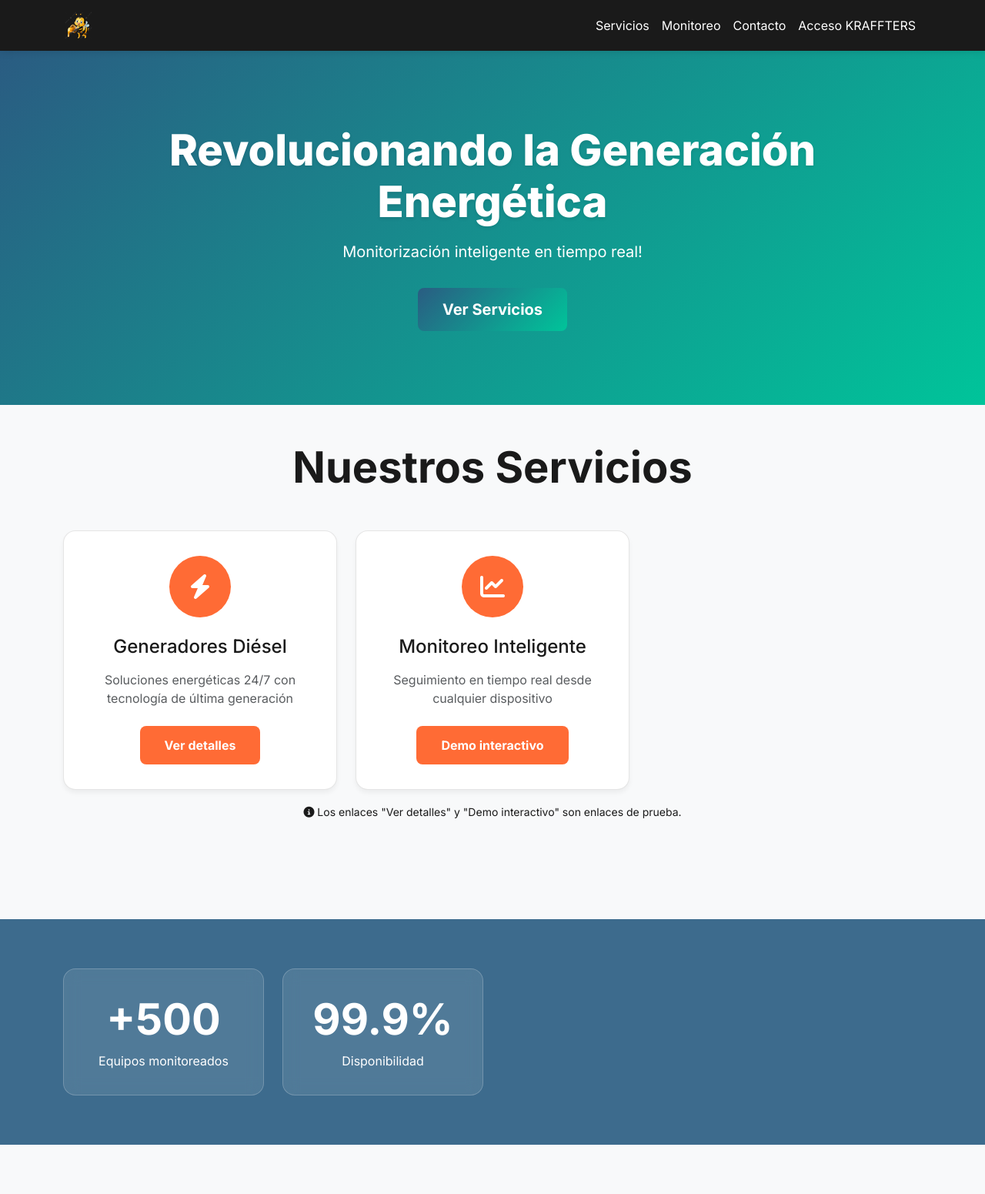
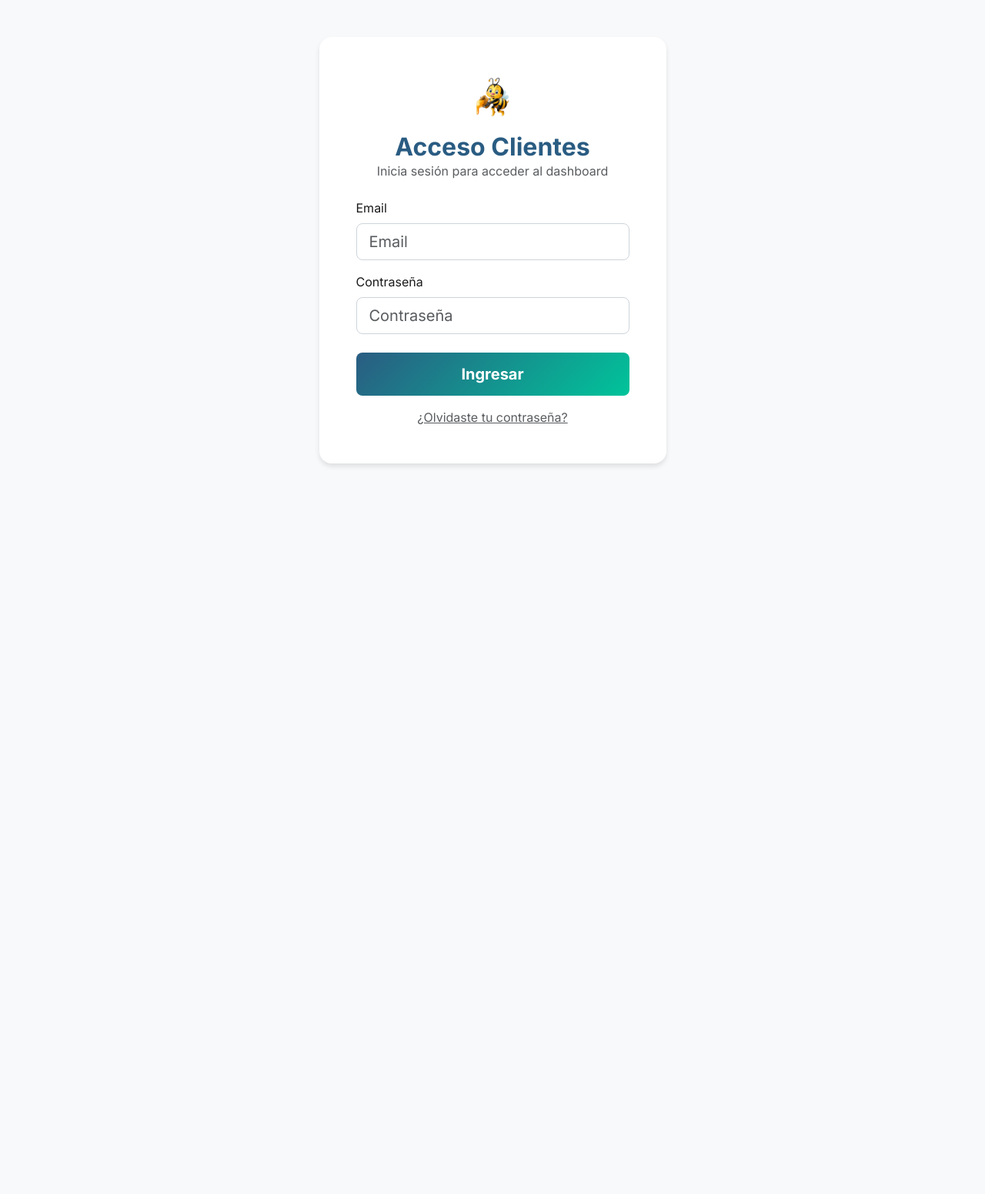
Before and after one commit to penialito/krafcito, a plain HTML site: page index.html in a window 1280 px wide. Shown: the whole page at 77% size. After the commit the page ends 800 px from the top, so only its background shows below. Drawn offline with nearby package versions, Linux system fonts and the light colour scheme.

Commit message:
Update index.html

```diff
--- a/index.html
+++ b/index.html
@@ -4,113 +4,48 @@
 <head>
     <meta charset="UTF-8">
     <meta name="viewport" content="width=device-width, initial-scale=1.0">
-    <title>Energía Revolucionaria</title>
+    <title>Acceso Clientes</title>
     <link rel="stylesheet" href="styles/bootstrap.min.css">
     <link rel="stylesheet" href="styles/main.css">
-    <link rel="stylesheet" href="https://cdnjs.cloudflare.com/ajax/libs/font-awesome/6.4.0/css/all.min.css">
     <link href="https://fonts.googleapis.com/css2?family=Inter:wght@400;500;700;800&display=swap" rel="stylesheet">
+    <!-- Load the Supabase library FIRST -->
     <script src="https://cdn.jsdelivr.net/npm/@supabase/supabase-js@2.39.0/dist/umd/supabase.min.js"></script>
+    <!-- Load auth.js AFTER Supabase -->
+    <script defer src="scripts/auth.js"></script>
 </head>
 
 <body>
-    <!-- Navbar -->
-    <nav class="navbar navbar-expand-lg navbar-dark">
-        <div class="container">
-            <a class="navbar-brand" href="#">
-                <img src="images/pogo.png" alt="Logo" height="40">
-            </a>
-            <button class="navbar-toggler" type="button" data-bs-toggle="collapse" data-bs-target="#navbarNav">
-                <span class="navbar-toggler-icon"></span>
-            </button>
-            <div class="collapse navbar-collapse" id="navbarNav">
-                <ul class="navbar-nav ms-auto">
-                    <li class="nav-item"><a class="nav-link" href="#servicios">Servicios</a></li>
-                    <li class="nav-item"><a class="nav-link" href="#monitoreo">Monitoreo</a></li>
-                    <li class="nav-item"><a class="nav-link" href="contact.html">Contacto</a></li>
-                    <li class="nav-item"><a class="nav-link" href="login.html">Acceso KRAFFTERS</a></li>
-                </ul>
-            </div>
-        </div>
-    </nav>
-
-    <!-- Hero Section -->
-    <section class="hero">
-        <div class="container">
-            <h1>Revolucionando la Generación Energética</h1>
-            <p>Monitorización inteligente en tiempo real!</p>
-            <a href="#servicios" class="btn btn-gradient btn-lg mt-3">Ver Servicios</a>
-        </div>
-    </section>
-
-    <!-- Servicios Section -->
-    <section id="servicios" class="py-5">
-        <div class="container">
-            <h2 class="text-center mb-5 display-4 fw-bold">Nuestros Servicios</h2>
-            <div class="row g-4">
-                <!-- Servicio 1 -->
-                <div class="col-md-6 col-lg-4">
-                    <div class="service-card">
-                        <div class="service-icon">
-                            <i class="fas fa-bolt fa-2x text-white"></i>
+    <main class="container py-5">
+        <div class="row justify-content-center">
+            <div class="col-md-6 col-lg-5">
+                <div class="login-card">
+                    <div class="card-body p-5">
+                        <div class="text-center mb-4">
+                            <img src="images/pogo.png" alt="Logo" class="logo-login mb-3">
+                            <h2 class="card-title fw-bold">Acceso Clientes</h2>
+                            <p class="text-muted">Inicia sesión para acceder al dashboard</p>
                         </div>
-                        <h3 class="h4 text-center mb-3">Generadores Diésel</h3>
-                        <p class="text-muted text-center">Soluciones energéticas 24/7 con tecnología de última generación
-                        </p>
-                        <div class="text-center mt-4">
-                            <a href="#" class="btn btn-primary">Ver detalles</a>
+                        <form id="loginForm">
+                            <div class="mb-3">
+                                <label for="email" class="form-label">Email</label>
+                                <input type="email" id="email" class="form-control form-control-lg" placeholder="Email"
+                                    required>
+                            </div>
+                            <div class="mb-4">
+                                <label for="password" class="form-label">Contraseña</label>
+                                <input type="password" id="password" class="form-control form-control-lg"
+                                    placeholder="Contraseña" required>
+                            </div>
+                            <button type="submit" class="btn btn-gradient w-100 btn-lg">Ingresar</button>
+                        </form>
+                        <div class="text-center mt-3">
+                            <a href="#recovery" class="text-muted">¿Olvidaste tu contraseña?</a>
                         </div>
                     </div>
                 </div>
-
-                <!-- Servicio 2 -->
-                <div class="col-md-6 col-lg-4">
-                    <div class="service-card">
-                        <div class="service-icon">
-                            <i class="fas fa-chart-line fa-2x text-white"></i>
-                        </div>
-                        <h3 class="h4 text-center mb-3">Monitoreo Inteligente</h3>
-                        <p class="text-muted text-center">Seguimiento en tiempo real desde cualquier dispositivo</p>
-                        <div class="text-center mt-4">
-                            <a href="#" class="btn btn-primary">Demo interactivo</a>
-                        </div>
-                    </div>
-                </div>
-
-                <!-- Más servicios... -->
-            </div>
-            <p class="mt-3 text-center">
-                <small>
-                    <i class="fas fa-info-circle"></i> Los enlaces "Ver detalles" y "Demo interactivo" son enlaces de
-                    prueba.
-                </small>
-            </p>
-        </div>
-    </section>
-
-    <!-- Monitoreo Section -->
-    <section class="monitoring-section">
-        <div class="monitoring-overlay">
-            <div class="container">
-                <div class="row g-4">
-                    <div class="col-md-3">
-                        <div class="stats-card">
-                            <h3 class="display-4 fw-bold">+500</h3>
-                            <p class="mb-0">Equipos monitoreados</p>
-                        </div>
-                    </div>
-                    <div class="col-md-3">
-                        <div class="stats-card">
-                            <h3 class="display-4 fw-bold">99.9%</h3>
-                            <p class="mb-0">Disponibilidad</p>
-                        </div>
-                    </div>
-                    <!-- Más estadísticas... -->
-                </div>
             </div>
         </div>
-    </section>
-
-    <script src="https://cdn.jsdelivr.net/npm/bootstrap@5.3.0/dist/js/bootstrap.bundle.min.js"></script>
+    </main>
 </body>
 
 </html>
```
